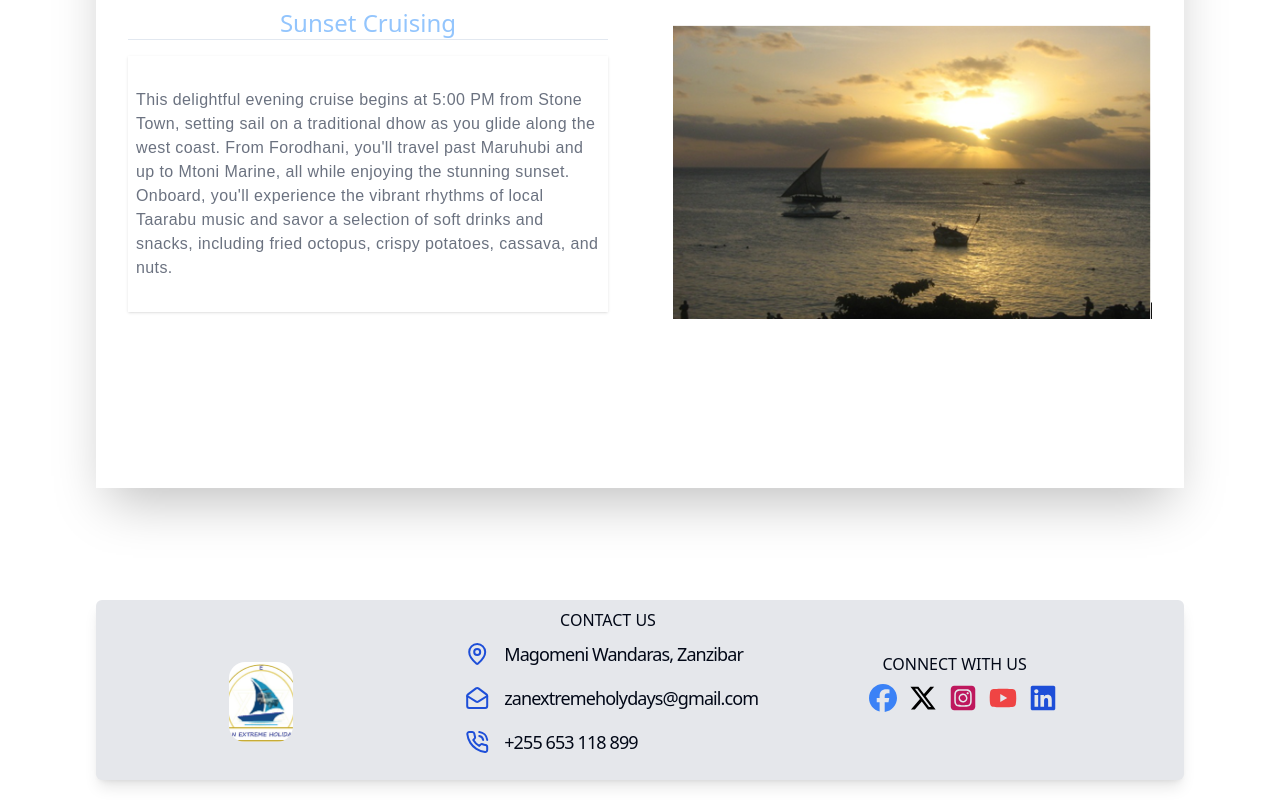
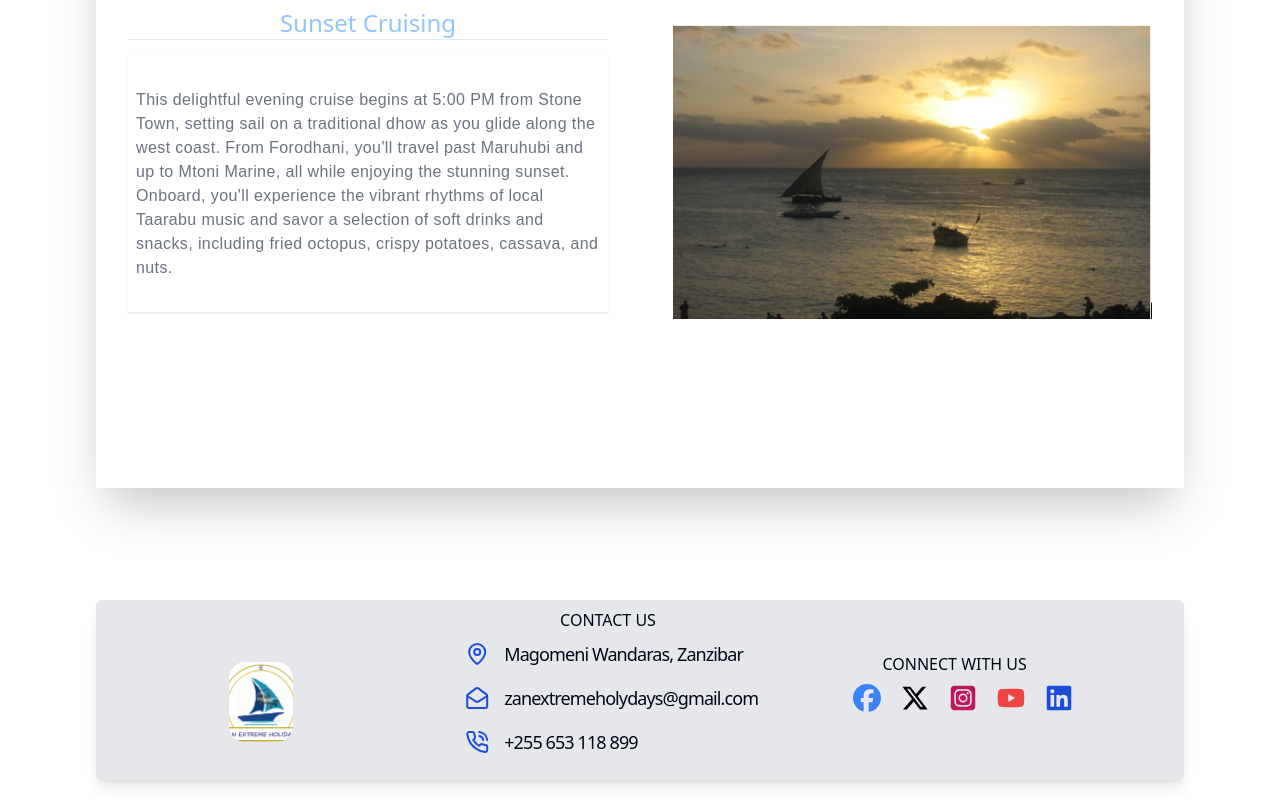
Before and after one commit to asnganje/zan-extreme-app, a React (Vite) app: page / in a window 1280 px wide. Shown: the part 3811-4611 px from the top of the page. Built offline with nearby package versions, Linux system fonts and the light colour scheme.

Commit message:
Modify logo size styling

```diff
--- a/src/components/Footer/Footer.tsx
+++ b/src/components/Footer/Footer.tsx
@@ -31,11 +31,11 @@ function Footer() {
         </div>
         <div className="">
           <h3 className="text-center my-2">CONNECT WITH US</h3>
-          <div className="flex gap-x-3 ml-4">
+          <div className="flex gap-x-5 ml-4">
             {
               socialIcons.map((sIcon)=> {
                 const ComponentIcon = sIcon.icon
-                return <NavLink to={sIcon.href} className="flex" key={sIcon.id}>
+                return <NavLink to={sIcon.href} className="flex justify-center items-center" key={sIcon.id}>
                         <ComponentIcon className={`${sIcon.color} w-5 h-5 lg:w-7 lg:h-7`} />
                       </NavLink>
               })
--- a/src/components/LandingContentArea/LandingIntro.tsx
+++ b/src/components/LandingContentArea/LandingIntro.tsx
@@ -7,7 +7,7 @@ function LandingIntro() {
         <p className="font-bodoni text-2xl md:text-4xl text-blue-400 font-extrabold text-center">Zan Extreme Holidays and Wildlife Safaris!</p>
       </div>
       <div className="flex flex-col items-center md:grid md:grid-cols-[30%,1fr]">
-        <div className="w-[90%] h-full xs:w-[80%] xs:h-[90%] md:w-[20vw] md:h-[30vh] lg:h-[35vh] md:py-[5vh]">
+        <div className="w-[50%] h-full xs:w-[40%] xs:h-[90%] md:w-[20vw] md:h-[30vh] lg:h-[35vh] md:py-[5vh]">
           <Logo />
         </div>
         <div className="my-4">
```
Also changed, not shown: src/components/dashboard/Dashboard.tsx (+13 -1 lines).
